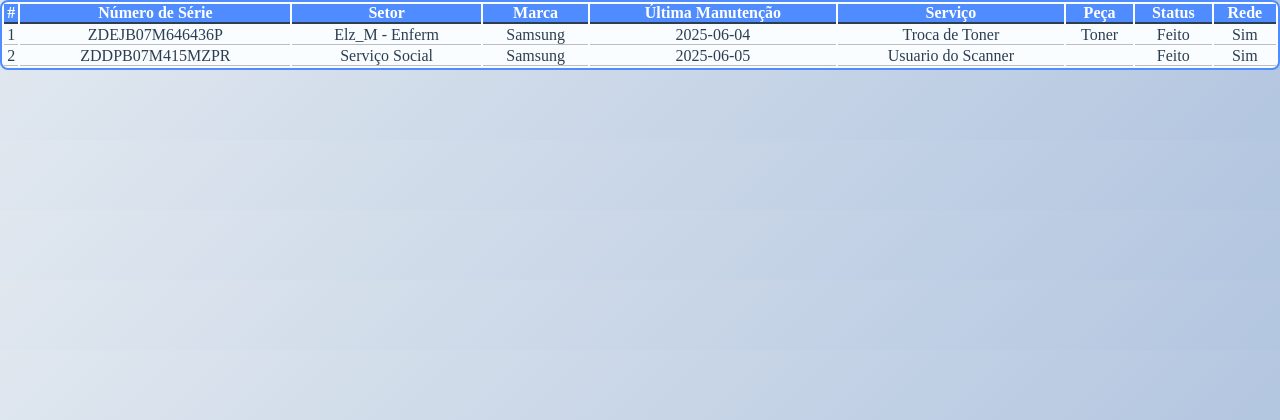
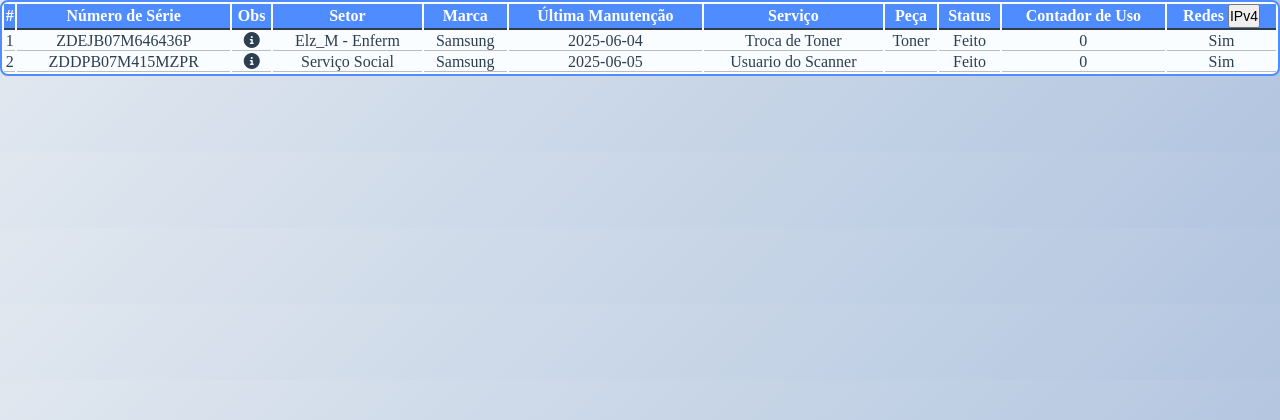
Before and after one commit to SamElias001/Proj-impressoras, a PHP site: page /src/tabs/impressoras.php in a window 1280 px wide. Shown: the top 420 px of the page. Run offline with PHP 8.4, Linux system fonts and the light colour scheme; data comes from the database, SQL or seed files in the repository; both versions use the stored data as it was after the commit; some libraries are stand-ins or nearby versions.

Commit message:
Continuação e alterações

```diff
--- a/src/classeimpressora.php
+++ b/src/classeimpressora.php
@@ -11,6 +11,9 @@ class Impressoras
     private $peca_utilizada;
     private $status_de_conclusao;
     private $rede;
+    private $contador_de_uso;
+    private $ipv4_impressora;
+    private $observacao;
 
     // GETs
     public function getIdImp() { return $this->id_imp; }
@@ -22,6 +25,9 @@ class Impressoras
     public function getPecaUtilizada() { return $this->peca_utilizada; }
     public function getStatusDeConclusao() { return $this->status_de_conclusao; }
     public function getRede() { return $this->rede; }
+    public function getContadorDeUso() { return $this->contador_de_uso; }
+    public function getIpv4Impressora() { return $this->ipv4_impressora; }
+    public function getObservacao() { return $this->observacao; }
 
     // SETs
     public function setIdImp($id_imp) { $this->id_imp = $id_imp; }
@@ -33,12 +39,15 @@ class Impressoras
     public function setPecaUtilizada($pecaUtilizada) { $this->peca_utilizada = $pecaUtilizada; }
     public function setStatusDeConclusao($status_de_conclusao) { $this->status_de_conclusao = $status_de_conclusao; }
     public function setRede($rede) { $this->rede = $rede; }
+    public function setContadorDeUso($contador_de_uso) { $this->contador_de_uso = $contador_de_uso; }
+    public function setIpv4Impressora($ipv4_impressora) { $this->ipv4_impressora = $ipv4_impressora; }
+    public function setObservacao($observacao) { $this->observacao = $observacao; }
 
     // Inserir impressora
-    public function inserirImpressora($id_imp, $numero_de_serie, $setor, $marca, $ultima_manutencao, $problema, $peca_utilizada, $status_de_conclusao, $rede) {
+    public function inserirImpressora($id_imp, $numero_de_serie, $setor, $marca, $ultima_manutencao, $problema, $peca_utilizada, $status_de_conclusao, $rede, $contador_de_uso, $ipv4_impressora, $observacao) {
         require("conexaobd.php");
-        $comando = "INSERT INTO impressoras (id_imp, numero_de_serie, setor, marca, ultima_manutencao, problema, peca_utilizada, status_de_conclusao, rede)
-                    VALUES (:id_imp, :numero_de_serie, :setor, :marca, :ultima_manutencao, :problema, :peca_utilizada, :status_de_conclusao, :rede);";
+        $comando = "INSERT INTO impressoras (id_imp, numero_de_serie, setor, marca, ultima_manutencao, problema, peca_utilizada, status_de_conclusao, rede, contador_de_uso, ipv4_impressora, observacao)
+                    VALUES (:id_imp, :numero_de_serie, :setor, :marca, :ultima_manutencao, :problema, :peca_utilizada, :status_de_conclusao, :rede, :contador_de_uso, :ipv4_impressora, :observacao);";
         $stmt = $pdo->prepare($comando);
         $stmt->bindParam(":id_imp", $id_imp);
         $stmt->bindParam(":numero_de_serie", $numero_de_serie);
@@ -49,14 +58,17 @@ class Impressoras
         $stmt->bindParam(":peca_utilizada", $peca_utilizada);
         $stmt->bindParam(":status_de_conclusao", $status_de_conclusao);
         $stmt->bindParam(":rede", $rede);
+        $stmt->bindParam(":contador_de_uso", $contador_de_uso);
+        $stmt->bindParam(":ipv4_impressora", $ipv4_impressora);
+        $stmt->bindParam(":observacao", $observacao);
         $stmt->execute();
         return $stmt->rowCount() > 0;
     }
 
     // Alterar impressora
-    public function alterarImpressora($id_imp, $numero_de_serie, $setor, $marca, $ultima_manutencao, $problema, $peca_utilizada, $status_de_conclusao, $rede) {
+    public function alterarImpressora($id_imp, $numero_de_serie, $setor, $marca, $ultima_manutencao, $problema, $peca_utilizada, $status_de_conclusao, $rede, $contador_de_uso, $ipv4_impressora, $observacao) {
         require("conexaobd.php");
-        $comando = "UPDATE impressoras SET numero_de_serie=:numero_de_serie, setor=:setor, marca=:marca, ultima_manutencao=:ultima_manutencao, problema=:problema, peca_utilizada=:peca_utilizada, status_de_conclusao=:status_de_conclusao, rede=:rede WHERE id_imp=:id_imp;";
+        $comando = "UPDATE impressoras SET numero_de_serie=:numero_de_serie, setor=:setor, marca=:marca, ultima_manutencao=:ultima_manutencao, problema=:problema, peca_utilizada=:peca_utilizada, status_de_conclusao=:status_de_conclusao, rede=:rede, contador_de_uso=:contador_de_uso, ipv4_impressora=:ipv4_impressora, observacao=:observacao WHERE id_imp=:id_imp;";
         $stmt = $pdo->prepare($comando);
         $stmt->bindParam(":id_imp", $id_imp);
         $stmt->bindParam(":numero_de_serie", $numero_de_serie);
@@ -67,6 +79,9 @@ class Impressoras
         $stmt->bindParam(":peca_utilizada", $peca_utilizada);
         $stmt->bindParam(":status_de_conclusao", $status_de_conclusao);
         $stmt->bindParam(":rede", $rede);
+        $stmt->bindParam(":contador_de_uso", $contador_de_uso);
+        $stmt->bindParam(":ipv4_impressora", $ipv4_impressora);
+        $stmt->bindParam(":observacao", $observacao);
         $stmt->execute();
         return $stmt->rowCount() == 1;
     }
--- a/src/script.js
+++ b/src/script.js
@@ -91,6 +91,7 @@ function toggleTray() {
 }
 
 // Fecha o tray ao clicar fora dele
+// Não está funcionando com os arquivos em Pendrive
 document.addEventListener('click', function(event) {
     const tray = document.getElementById('trayMenu');
     const profileImg = document.querySelector('.profile-img');
@@ -98,3 +99,25 @@ document.addEventListener('click', function(event) {
         tray.style.display = 'none';
     }
 });
+
+
+
+// Alterna entre mostrar rede e ipv4
+document.getElementById('btn-info-icon').addEventListener('click', function() {
+    const tds = document.querySelectorAll('.col-rede');
+    const showingRede = tds[0].textContent.trim() === tds[0].getAttribute('data-rede');
+    tds.forEach(td => {
+        td.textContent = showingRede ? td.getAttribute('data-ipv4') : td.getAttribute('data-rede');
+    });
+});
+
+// Mostrar a Observação
+function showObservacao() {
+    const observacao = document.getElementById('obs');
+
+    if (observacao.style.display === 'none') {
+        observacao.style.display = 'block';
+    } else {
+        observacao.style.display = 'none';
+    }
+}
--- a/src/style.css
+++ b/src/style.css
@@ -364,3 +364,18 @@ body {
 #alterarExcluirPeca {
     display: none;
 }
+
+.info-icon {
+    text-align: center;
+    line-height: 20px;
+    font-size: 14px;
+    cursor: pointer;
+}
+
+.obervacao {
+    display: none;
+    position: fixed;
+    border: 2px solid var(--border);
+    background-color: var(--primary);
+
+}
--- a/src/tabs/impressoras.php
+++ b/src/tabs/impressoras.php
@@ -41,13 +41,15 @@
                 <tr>
                     <th>#</th>
                     <th>Número de Série</th>
+                    <th>Obs</th>
                     <th>Setor</th>
                     <th>Marca</th>
                     <th>Última Manutenção</th>
                     <th>Serviço</th>
                     <th>Peça</th>
                     <th>Status</th>
-                    <th>Rede</th>
+                    <th>Contador de Uso</th>
+                    <th>Redes <button type="button" class="info-icon" id="btn-info-icon" title="Tipo de Conexão">IPv4</button></th>
                 </tr>
             </thead>
             <tbody>
@@ -68,24 +70,33 @@
                 $problema = $registro['problema'];
                 $peca_utilizada = $registro['peca_utilizada'];
                 $status_de_conclusao = $registro['status_de_conclusao'];
+                $contador_de_uso = $registro['contador_de_uso'];
                 $rede = $registro['rede'];
+                $ipv4_impressora = $registro['ipv4_impressora'];
+                $observacao = $registro['observacao'];
 
                 echo "<tr>";
                 echo "<td>$id_imp</td>";
                 echo "<td>$numero_de_serie</td>";
+                echo "<td>
+                <div class='obs-container' onclick='showObservacao()'>
+                <i class='fa-solid fa-circle-info'></i>
+                <span class='obervacao' id='obs'>$observacao</span>
+                </div>
+                </td>";
                 echo "<td>$setor</td>";
                 echo "<td>$marca</td>";
                 echo "<td>$ultima_manutencao</td>";
                 echo "<td>$problema</td>";
                 echo "<td>$peca_utilizada</td>";
                 echo "<td>$status_de_conclusao</td>";
-                echo "<td>$rede</td>";
+                echo "<td>$contador_de_uso</td>";
+                echo "<td class='col-rede' data-rede='$rede' data-ipv4='$ipv4_impressora'>$rede</td>";
                 echo "</tr>";
             }
             ?>
         </table>
     </div>
-
     <script src="../script.js"></script>
 </body>
 </html>
```
Also changed, not shown: src/db/impressoras.sql (+27 -1 lines), src/tabs/gerenciamento.php (+10 -7 lines), src/imgs/List (Font Freepik).png (deleted), src/imgs/menu_5733689.png (added).
